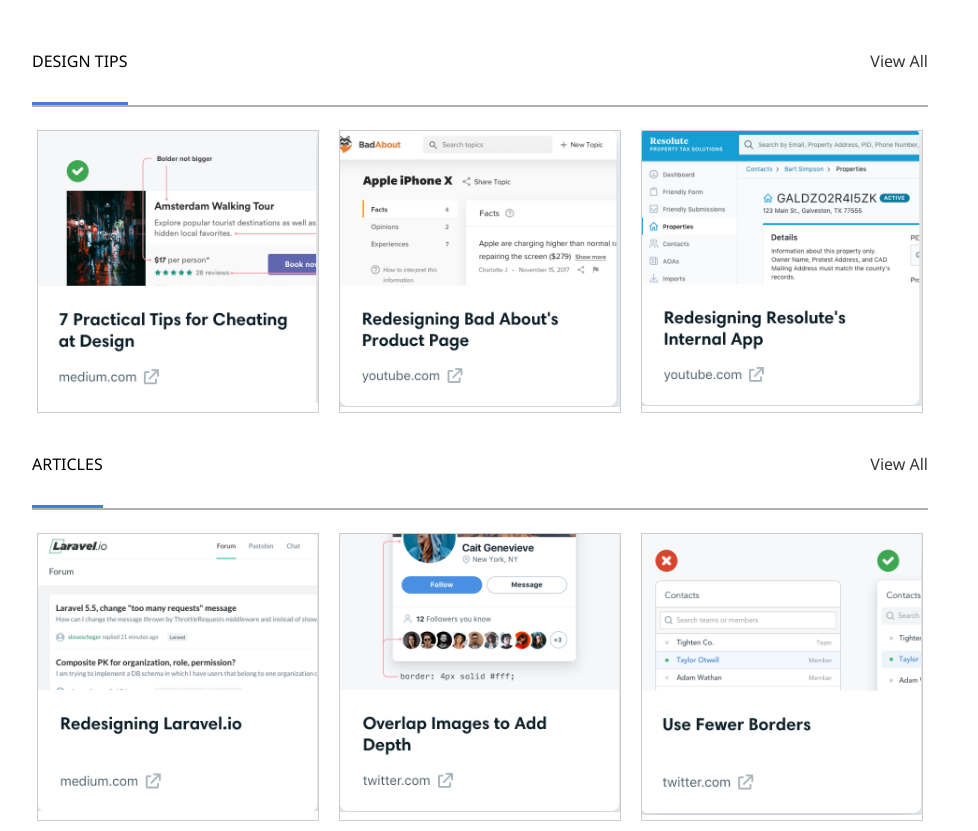
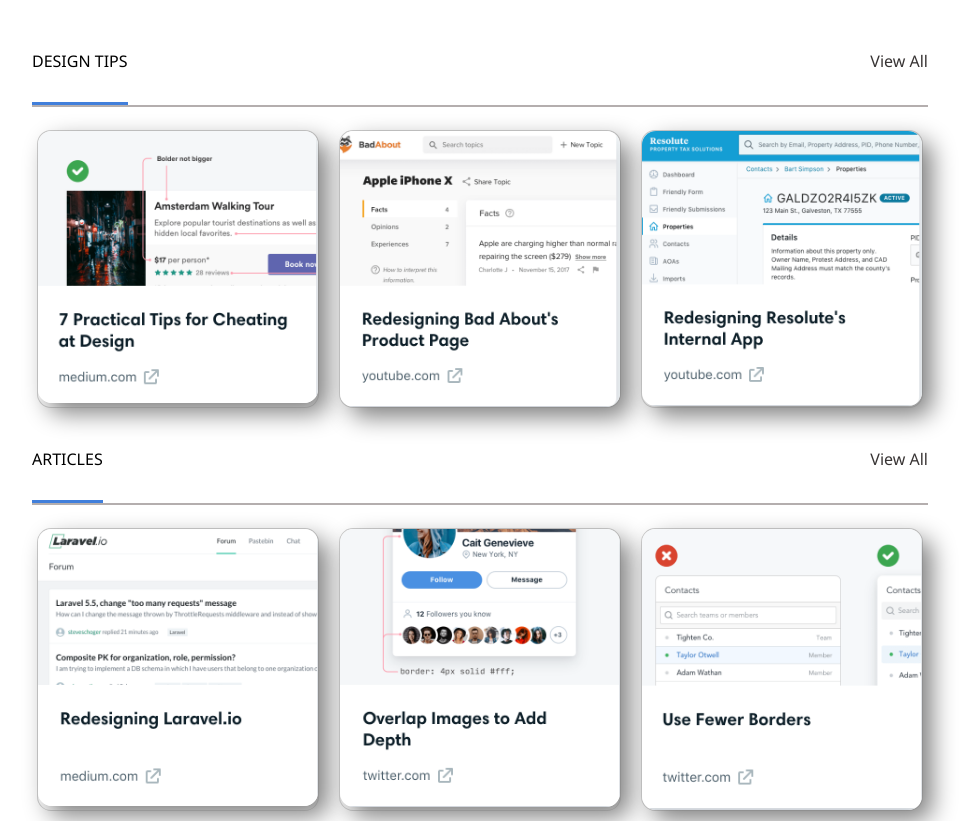
Before and after one commit to ayo-gaman/clone-refactoring, a plain HTML site: page index.html in a window 1280 px wide. Shown: the part 600-1431 px from the top of the page, without its empty margins (160-1138 px from the left). Drawn offline with Linux system fonts and the light colour scheme.

Commit message:
add shadow-box, border-radius, and pointer at index-css

```diff
--- a/assets/style/index.css
+++ b/assets/style/index.css
@@ -158,12 +158,17 @@
   align-items: center;
   transition-duration: 0.5s;
   transition-timing-function: 0.5s;
+  border-radius: 5%;
 }
 
 .column img {
   max-width: 100%;
   transition-duration: 0.5s;
   transition-timing-function: 0.5s;
+  cursor: pointer;
+  display: flex;
+  box-shadow: 10px 10px 25px grey;
+  border-radius: 5%;
 }
 
 .column:hover,
```
